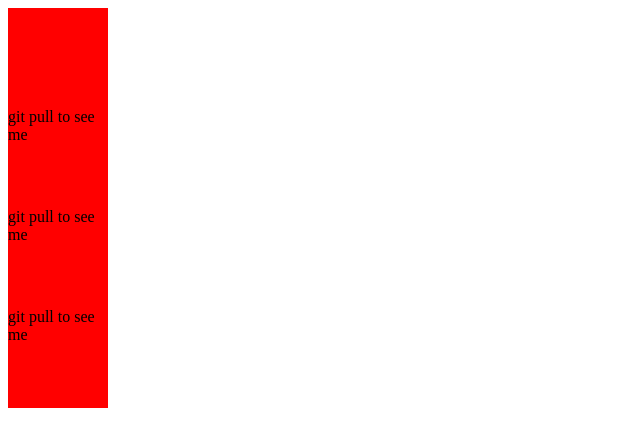
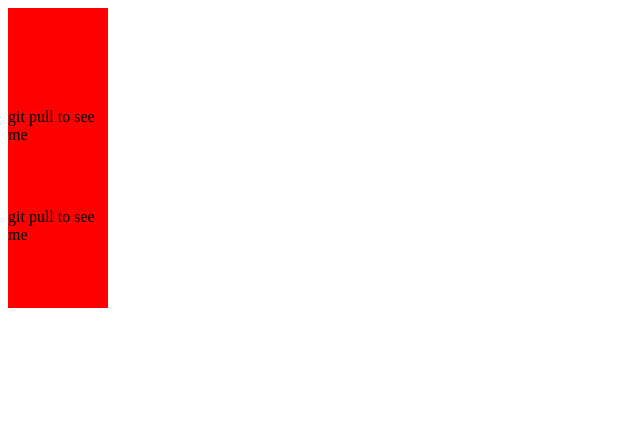
Before and after one commit to Tommy787576/myRepo2, a plain HTML site: page index.html in a window 1280 px wide. Shown: the whole page, without its empty margins (0-640 px from the left). Drawn offline with Linux system fonts and the light colour scheme.

Commit message:
Update for merge test

```diff
--- a/index.html
+++ b/index.html
@@ -12,7 +12,6 @@
     <div style="background-color: red; width: 100px; height: 100px;"></div>
     <div style="background-color: red; width: 100px; height: 100px;">git pull to see me</div>
     <div style="background-color: red; width: 100px; height: 100px;">git pull to see me</div>
-    <div style="background-color: red; width: 100px; height: 100px;">git pull to see me</div>
 </body>
 
 </html>
```
